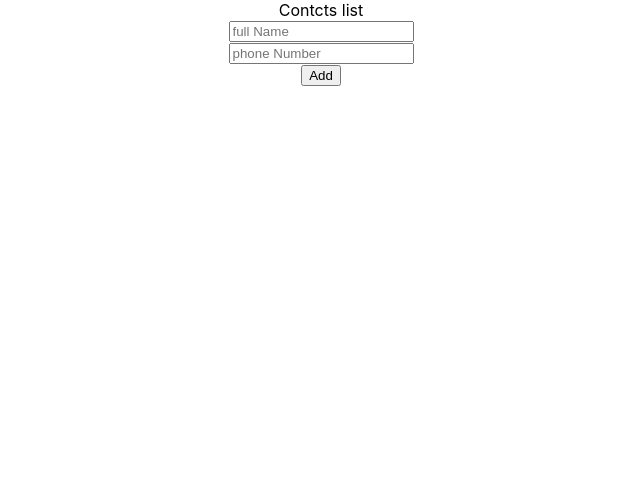
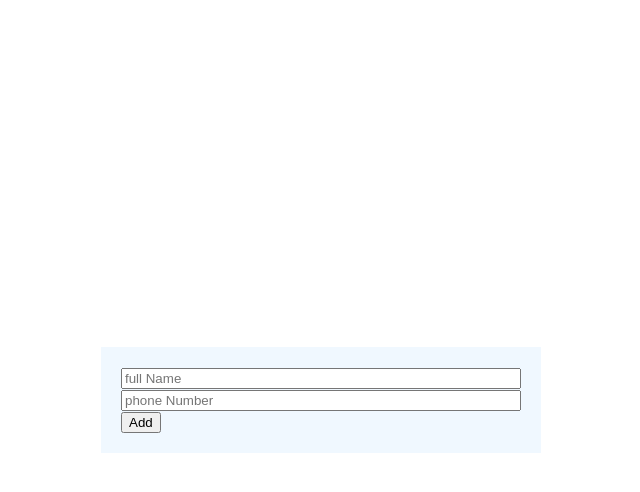
Before and after one commit to Reyyen1234/form-app, a React (Create React App) app: page / in a window 1280 px wide. Shown: the top 492 px of the page, without its empty margins (319-959 px from the left). Built offline with nearby package versions, Linux system fonts and the light colour scheme.

Commit message:
last commit

```diff
--- a/src/App.css
+++ b/src/App.css
@@ -1,38 +1,6 @@
 .App {
-  text-align: center;
+  display: flex;
+  justify-content: center;
+  align-items: center;
+  height: 100vh;
 }
-
-.App-logo {
-  height: 40vmin;
-  pointer-events: none;
-}
-
-@media (prefers-reduced-motion: no-preference) {
-  .App-logo {
-    animation: App-logo-spin infinite 20s linear;
-  }
-}
-
-.App-header {
-  background-color: #282c34;
-  min-height: 100vh;
-  display: flex;
-  flex-direction: column;
-  align-items: center;
-  justify-content: center;
-  font-size: calc(10px + 2vmin);
-  color: white;
-}
-
-.App-link {
-  color: #61dafb;
-}
-
-@keyframes App-logo-spin {
-  from {
-    transform: rotate(0deg);
-  }
-  to {
-    transform: rotate(360deg);
-  }
-}
--- a/src/components/Contacts/List/index.js
+++ b/src/components/Contacts/List/index.js
@@ -1,10 +1,16 @@
 import React from 'react'
 
-function List() {
+function List(contacts) {
   return (
     <div>
-      Contcts list
-    </div>
+ {/*    <ul>
+      {
+        contacts.map((contacts,i)=>{
+          <li key={i}>contacts.fullname</li>
+        })
+      }
+    </ul> */}
+     </div>
   )
 }
 
--- a/src/components/Contacts/index.js
+++ b/src/components/Contacts/index.js
@@ -1,14 +1,15 @@
 import {useState,useEffect} from 'react'
 import List from './List'
 import Form from './Form'
+import "./style.css"
 function Contacts() {
     const [contacts,setContacts]=useState([])
     useEffect(()=>{
      console.log(contacts)
     },[contacts])
   return (
-    <div>
-      <List />
+    <div id='container'>
+      <List contacts={contacts}/>
       <Form addContacts ={setContacts} contacts={contacts} />
     </div>
   )
--- /dev/null
+++ b/src/components/Contacts/style.css
@@ -0,0 +1,11 @@
+#container{
+    width: 400px;
+    background-color: aliceblue;
+    padding: 20px;
+}
+input{
+    box-sizing: border-box;
+    -webkit-box-sizing: border-box;
+    -moz-box-sizing: border-box;
+    width: 100%;
+}
```
